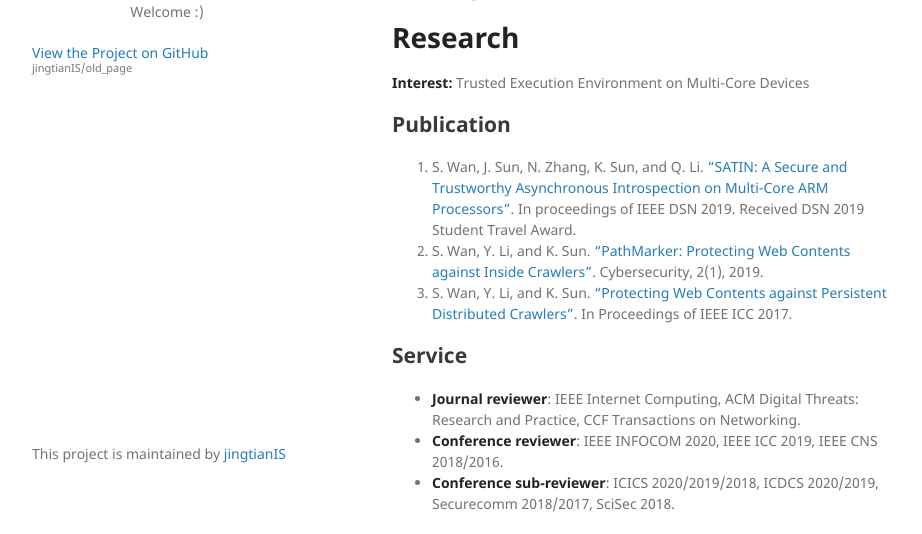
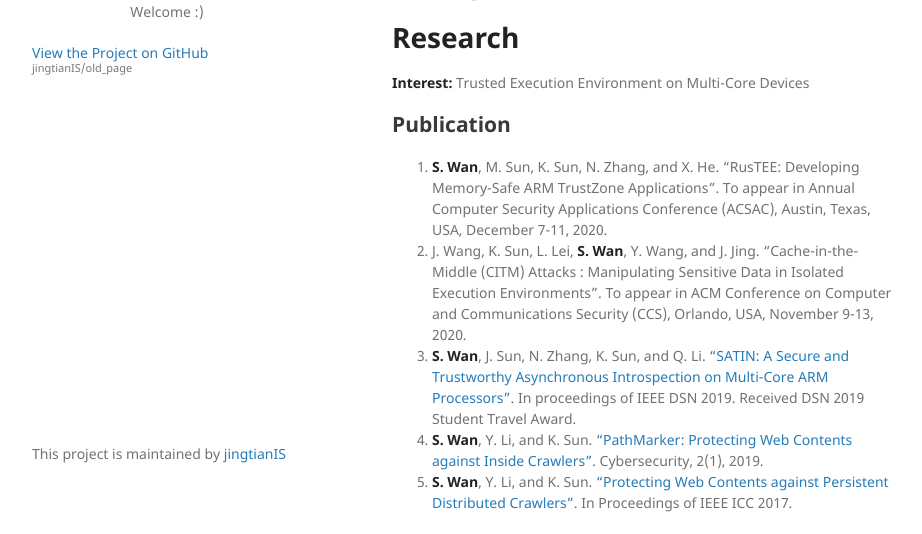
Before and after one commit to jingtianIS/old_page, a Jekyll site: the page built from index.md, in a window 1280 px wide and 900 px high, cut to the strip 366-900 px from the top of the window. Shown: the whole strip, without its empty margins (178-1100 px from the left). Built offline with Jekyll 4.4.1, drawn with Linux system fonts in a browser that asks for light colours; our own code applies the rules of GitHub Pages for plain Markdown files.

Commit message:
Update index.md

```diff
--- a/index.md
+++ b/index.md
@@ -18,9 +18,11 @@ Williamsburg, VA, 23185
 **Interest:** Trusted Execution Environment on Multi-Core Devices
 
 ## Publication
-1. S. Wan, J. Sun, N. Zhang, K. Sun, and Q. Li. ["SATIN: A Secure and Trustworthy Asynchronous Introspection on Multi-Core ARM Processors"](./assets/papers/SATIN-DSN2019.pdf). In proceedings of IEEE DSN 2019. Received DSN 2019 Student Travel Award.
-2. S. Wan, Y. Li, and K. Sun. ["PathMarker: Protecting Web Contents against Inside Crawlers"](./assets/papers/PathMarker-Cybersecurity2019.pdf). Cybersecurity, 2(1), 2019.
-3. S. Wan, Y. Li, and K. Sun. ["Protecting Web Contents against Persistent Distributed Crawlers"](./assets/papers/PathMarker-ICC2017.pdf). In Proceedings of IEEE ICC 2017.
+1. **S. Wan**, M. Sun, K. Sun, N. Zhang, and X. He. "RusTEE: Developing Memory-Safe ARM TrustZone Applications". To appear in Annual Computer Security Applications Conference (ACSAC), Austin, Texas, USA, December 7-11, 2020.
+2. J. Wang, K. Sun, L. Lei, **S. Wan**, Y. Wang, and J. Jing. "Cache-in-the-Middle (CITM) Attacks : Manipulating Sensitive Data in Isolated Execution Environments". To appear in ACM Conference on Computer and Communications Security (CCS), Orlando, USA, November 9-13, 2020.
+3. **S. Wan**, J. Sun, N. Zhang, K. Sun, and Q. Li. ["SATIN: A Secure and Trustworthy Asynchronous Introspection on Multi-Core ARM Processors"](./assets/papers/SATIN-DSN2019.pdf). In proceedings of IEEE DSN 2019. Received DSN 2019 Student Travel Award.
+4. **S. Wan**, Y. Li, and K. Sun. ["PathMarker: Protecting Web Contents against Inside Crawlers"](./assets/papers/PathMarker-Cybersecurity2019.pdf). Cybersecurity, 2(1), 2019.
+5. **S. Wan**, Y. Li, and K. Sun. ["Protecting Web Contents against Persistent Distributed Crawlers"](./assets/papers/PathMarker-ICC2017.pdf). In Proceedings of IEEE ICC 2017.
 
 ## Service
 * **Journal reviewer**: IEEE Internet Computing, ACM Digital Threats: Research and Practice, CCF Transactions on Networking.
```
